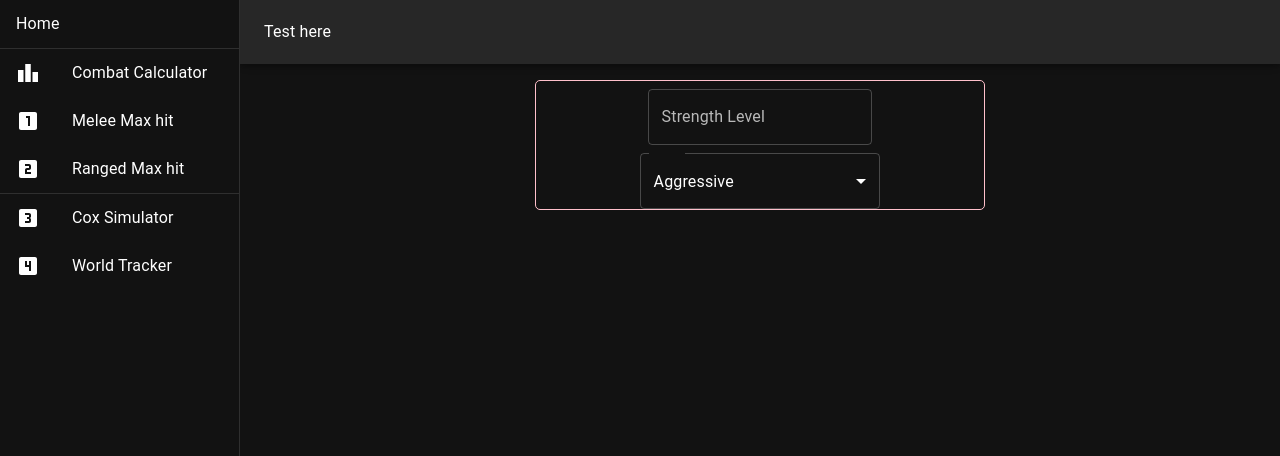
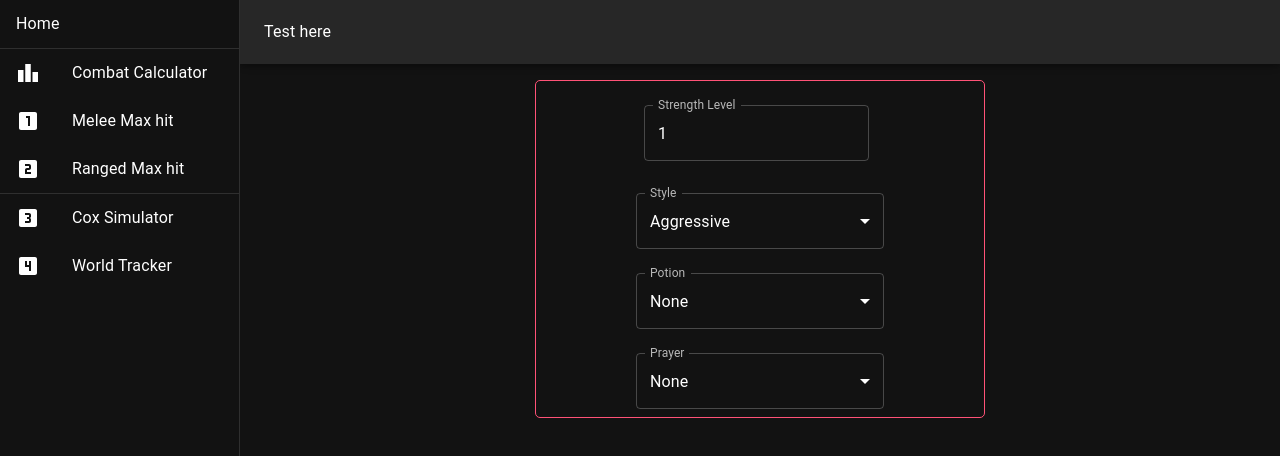
Before and after one commit to J-Haynes/osrs-tools, a React (Create React App) app: page /melee-max-hit in a window 1280 px wide. Shown: the top 456 px of the page. Built offline with nearby package versions, Linux system fonts and the light colour scheme.

Commit message:
fixes style input, adds potion and prayer inputs

```diff
--- a/src/components/Combat-Calc.tsx
+++ b/src/components/Combat-Calc.tsx
@@ -63,7 +63,7 @@ export default function Combatlevel() {
         justifyContent={'center'}
         noValidate
         autoComplete="off"
-        border={'1px solid pink'}
+        border={'1px solid #ff5277'}
         borderRadius={'5px'}
         width={'250px'}
         margin={'auto'}
--- a/src/components/Melee-Max.tsx
+++ b/src/components/Melee-Max.tsx
@@ -1,21 +1,39 @@
 import {
   Box,
   FormControl,
+  Input,
   InputLabel,
   MenuItem,
   Select,
+  SelectChangeEvent,
   TextField,
 } from '@mui/material'
-import React, { useState } from 'react'
+import React, { ChangeEvent, useState } from 'react'
 
 export default function MeleeMax() {
   let [params, setParams] = useState({
-    strengthLevel: undefined,
+    strengthLevel: '1',
     style: 'Aggressive',
-    potion: 'none',
-    prayer: 'none',
+    potion: 'None',
+    prayer: 'None',
     strengthBonus: 0,
   })
+
+  const strengthHandler = (e: ChangeEvent<HTMLInputElement>) => {
+    setParams({ ...params, strengthLevel: e.target.value })
+  }
+
+  const styleHandler = (e: SelectChangeEvent<string>) => {
+    setParams({ ...params, style: e.target.value })
+  }
+
+  const potionHandler = (e: SelectChangeEvent<string>) => {
+    setParams({ ...params, potion: e.target.value })
+  }
+
+  const prayerHandler = (e: SelectChangeEvent<string>) => {
+    setParams({ ...params, prayer: e.target.value })
+  }
 
   return (
     <Box>
@@ -28,20 +46,72 @@ export default function MeleeMax() {
         justifyContent={'center'}
         noValidate
         autoComplete="off"
-        border={'1px solid pink'}
+        border={'1px solid #ff5277'}
         borderRadius={'5px'}
         width={'450px'}
         margin={'auto'}
+        flexDirection={'column'}
+        alignItems={'center'}
+        paddingLeft={'100px'}
+        paddingRight={'100px'}
       >
-        <FormControl variant="outlined">
-          <TextField label={'Strength Level'} value={params.strengthLevel} />
-          <Select label="Style" value={params.style} id="style">
+        <FormControl variant="outlined" margin="normal" fullWidth>
+          <TextField
+            label={'Strength Level'}
+            value={params.strengthLevel}
+            onChange={strengthHandler}
+          />
+        </FormControl>
+
+        <FormControl variant="outlined" margin="normal" fullWidth>
+          <InputLabel htmlFor="style">Style</InputLabel>
+          <Select
+            value={params.style}
+            id="style"
+            onChange={styleHandler}
+            label="Style"
+          >
             <MenuItem value={'Accurate'}>Accurate</MenuItem>
             <MenuItem value={'Aggressive'}>Aggressive</MenuItem>
             <MenuItem value={'Controlled'}>Controlled</MenuItem>
             <MenuItem value={'Defensive'}>Defensive</MenuItem>
           </Select>
         </FormControl>
+
+        <FormControl variant="outlined" margin="normal" fullWidth>
+          <InputLabel htmlFor="potion">Potion</InputLabel>
+          <Select
+            value={params.potion}
+            id="potion"
+            onChange={potionHandler}
+            label="Potion"
+          >
+            <MenuItem value={'None'}>None</MenuItem>
+            <MenuItem value={'Strength Potion'}>Strength Potion</MenuItem>
+            <MenuItem value={'Super Strength Potion'}>
+              Super Strength Potion
+            </MenuItem>
+          </Select>
+        </FormControl>
+
+        <FormControl variant="outlined" margin="normal" fullWidth>
+          <InputLabel htmlFor="prayer">Prayer</InputLabel>
+          <Select
+            value={params.prayer}
+            id="prayer"
+            onChange={prayerHandler}
+            label="prayer"
+          >
+            <MenuItem value={'None'}>None</MenuItem>
+            <MenuItem value={'Burst of Strength'}>Burst of Strength</MenuItem>
+            <MenuItem value={'Superhuman Strength'}>
+              Super human Strength
+            </MenuItem>
+            <MenuItem value={'Ultimate Strength'}>Ultimate Strength</MenuItem>
+            <MenuItem value={'Chivalry'}>Chivalry</MenuItem>
+            <MenuItem value={'Piety'}>Piety</MenuItem>
+          </Select>
+        </FormControl>
       </Box>
     </Box>
   )
```
